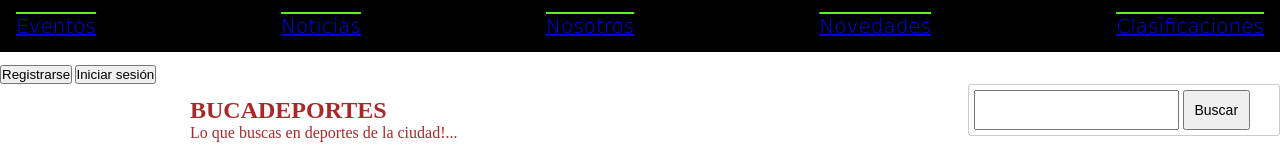
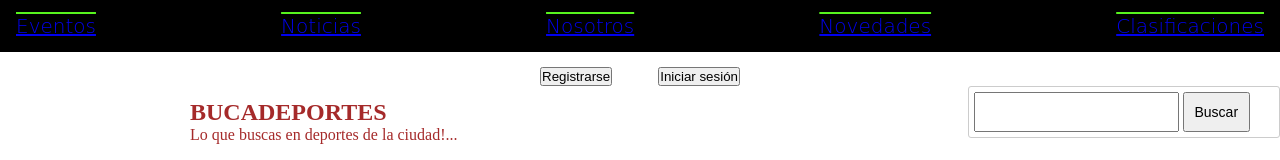
Before and after one commit to Ronni007/Landing, a plain HTML site: page index.html in a window 1280 px wide. Shown: the top 160 px of the page. Drawn offline with Linux system fonts and the light colour scheme.

Commit message:
La dihoy

```diff
--- a/CSS/stilos.css
+++ b/CSS/stilos.css
@@ -21,11 +21,18 @@
 }
 
 .registrarse {
-  color: black;
+  display: flex;
+  max-width: 200px;
+  color: rgb(49, 227, 85);
   font-family: Impact, Haettenschweiler, "Arial Narrow Bold", sans-serif;
-  align-items: center;
+  align-items: self-end;
   margin: 1% auto;
-  font-size: 10px;
+  justify-content: space-between;
+  text-decoration: overline;
+  box-sizing: content-box;
+  border-radius: 3px;
+  font-size: 14px;
+  color: aqua;
 }
 .portada-1 {
   display: grid;
--- a/index.html
+++ b/index.html
@@ -29,10 +29,13 @@
         </li>
       </ul>
     </nav>
-    <nav class="registrarse">
+  </header>
+  <nav>
     <ul>
+      <li class="registrarse">
         <a href="Registrar/registro.html"><button type="submit"> Registrarse</button></a>
         <a href="Login/InicioSesion.html"><button type="submit"> Iniciar sesión</button></a>
+      </li>
     </ul>
   </nav>
   <ul class="busca">
@@ -40,10 +43,10 @@
       <form action="....." method="get">
         <input class="butbus" type="text" name="Busqueda" id="">
         <button class="butbus" type="submit"> Buscar</button>
+
       </form>
     </li>
   </ul>
-  </header>
   <div class="buca">
     <h2>
       BUCADEPORTES
```
Lines whose indentation alone changed are shown as unchanged.
